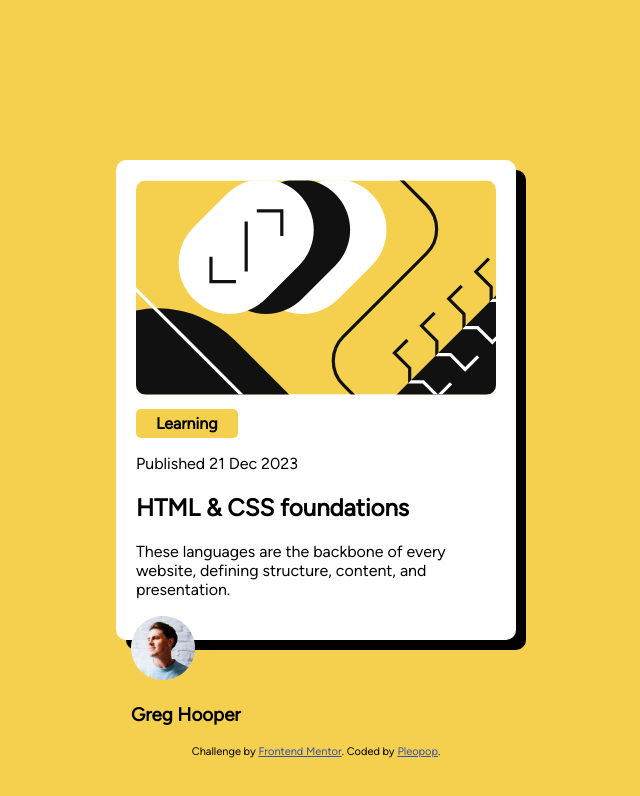
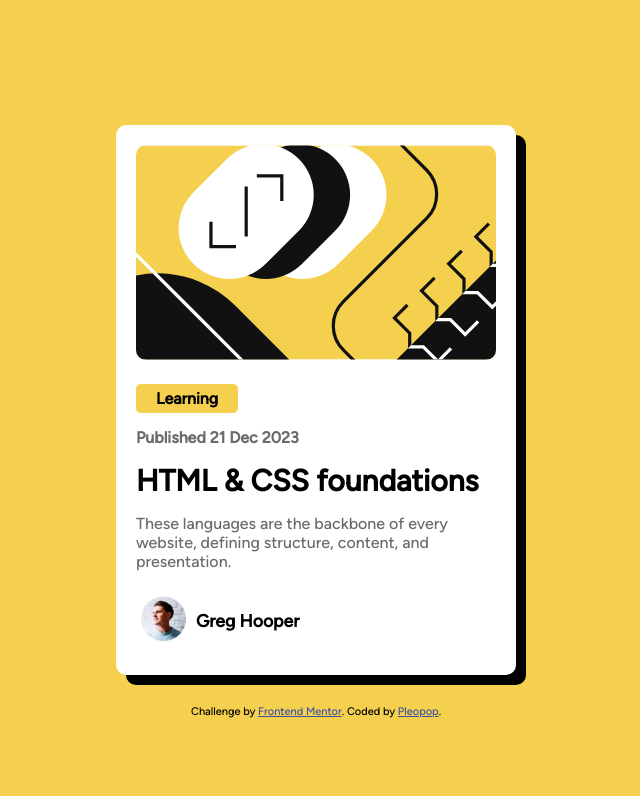
Before and after one commit to Pleopop/Blog-preview-card, a plain HTML site: page index.html in a window 1280 px wide. Shown: the whole page, without its empty margins (324-964 px from the left). Drawn offline with Linux system fonts and the light colour scheme.

Commit message:
finished solution

```diff
--- a/assets/styles.css
+++ b/assets/styles.css
@@ -5,7 +5,7 @@
 @font-face {
     font-family: 'MyFont';
     src: url('fonts/Figtree-VariableFont_wght.ttf') format('truetype');
-    font-weight: normal;
+    font-weight: 500;
     font-style: normal;
 }
 
@@ -26,10 +26,11 @@ body {
 main {
     background-color: white;
     width: 400px;
-    height: 60vh;
+    height: 550px;
     border-radius: 10px;
     box-shadow: 10px 10px black;
     padding: 15px;
+    flex-wrap: nowrap;
 }
 
 .illust-image {
@@ -57,4 +58,36 @@ main {
     background-color: hsl(47, 88%, 63%);;
     margin: 0;
     border-radius: 5px;
+    margin: 10px 0px;
+    text-align: center;
 }
+
+.content p {
+    font-size: 16px;
+    color: hsl(0, 0%, 42%);
+    margin: 5px 0px;
+    font-weight: normal;
+}
+
+.content h1 {
+    font-size: 30px;
+    font-weight: 800;
+    margin: 15px 0px;
+}
+
+.author {
+    display: flex;
+    justify-content: flex-start;
+    align-items: center;
+    margin: 15px 0px;
+    font-size: 15px;
+    font-weight: 500px;
+}
+
+.author img {
+    flex: 1 1 10%;
+    width: 45px;
+    height: 45px;
+    object-fit: contain;
+    margin: 10px;
+}
--- a/index.html
+++ b/index.html
@@ -16,6 +16,7 @@
     .attribution {
       font-size: 11px;
       text-align: center;
+      margin: 50px;
     }
 
     .attribution a {
@@ -33,7 +34,7 @@
       <h4>
         Learning
       </h4>
-      <p>
+      <p style="font-weight: 800;">
         Published 21 Dec 2023
       </p>
       <h1>
```
